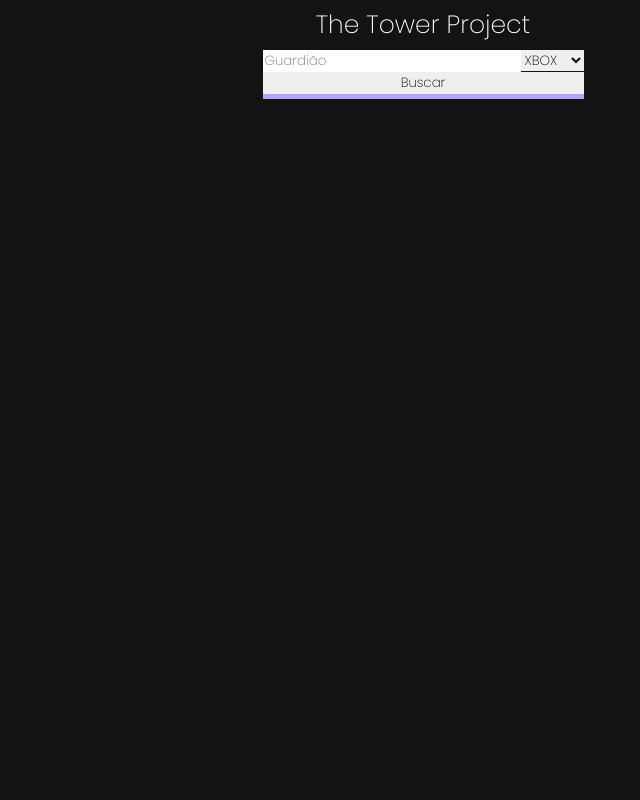
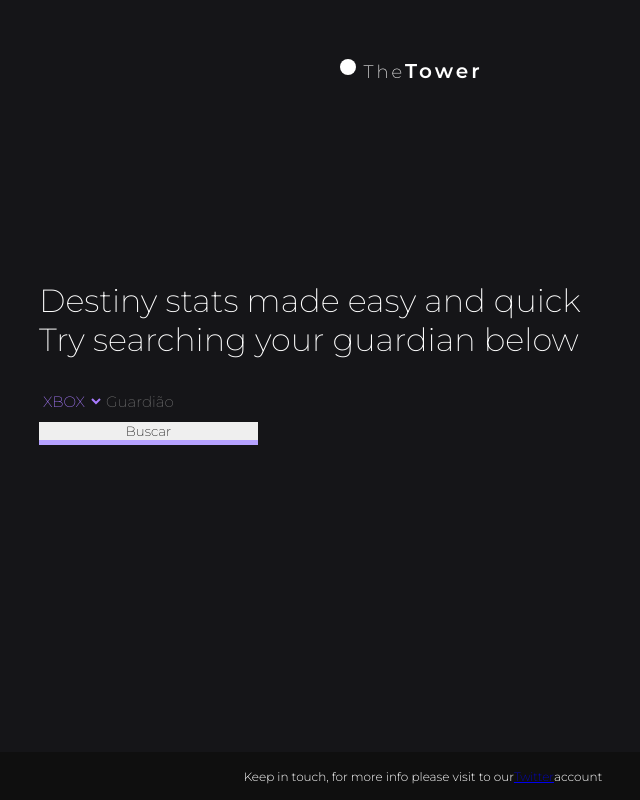
Before and after one commit to marsleite/sd-project-stats, a React (Create React App) app: page / in a window 1280 px wide. Shown: the whole page, without its empty margins (217-857 px from the left). Built offline with nearby package versions, Linux system fonts and the light colour scheme.

Commit message:
Mudança de um monte de coisa

```diff
--- a/src/App.css
+++ b/src/App.css
@@ -8,23 +8,40 @@
     animation: App-logo-spin infinite 20s linear;
   }
 }
-
 .App {
+  height: 100vh;
+}
+.cont {
   display: flex;
   flex-direction: column;
   align-items: center;
   justify-content: center;
+  background-color: #151518;
+  height: 94vh;
 }
+
 .container {
   display: flex;
-  align-items: center;
+  align-items: top;
+  margin-top: -235px;
   justify-content: center;
   font-size: 20px;
-  height: 50px;
+  height: 160px;
   width: 100%;
 }
+.simbolo {
+  position: absolute;
+  background-color: #fff;
+  border-radius: 50%;
+  color: #fff;
+  margin-left: -150px;
+  height: 16px;
+  width: 16px;
+}
 .logo {
-  font-size: 25px;
+  position: relative;
+  font-size: 18px;
+  letter-spacing: 3px;
 }
 .logo a {
   text-decoration: none;
@@ -32,14 +49,20 @@
   transition: 0.2s;
 }
 .logo a:hover {
-  opacity: 0.8;
+  opacity: 0.6;
   transition: .2s;
 }
-
+.logo_negrito {
+  font-size: 20px;
+  font-weight: 600;
+}
+.informacoes {
+  width: 60%;
+  align-items: center;
+  margin-top: 40px;
+}
 .info{
   display: flex;
-  flex-direction: row;
-  justify-content: center;
   font-size: 10px;
   color: white;
 }
@@ -47,26 +70,51 @@
 .App-link {
   color: #61dafb;
 }
-
+.apresentacao {
+  color: #fff;
+}
 
 .menu__left {
   margin-left: 4Opx;
   background-color: lightgreen;
 }
+.labelbusca {
+  font-size: 15px;
+  border: none;
+  color: rgb(169, 123, 255);
+  background-color: transparent;
+  height: 40px;
+  width: 65px;
+}
 .inputbusca {
+  font-size: 15px;
   border: none;
+  color: rgb(169, 123, 255);
+  background-color: transparent;
+  height: 40px;
+  width: 150px;
 }
 .btn_busca {
   border: none;
   width: 100%;
   border-bottom: 5px solid #b6a2ff;
   transition: 0.4s;
+
 }
 .btn_busca:hover {
   border-bottom: 5px solid #683eff;
   transition: 0.4s;
 }
-
+.rodape {
+  display: flex;
+  justify-content: center;
+  align-items: center;
+  color: #fff;
+  font-size: 12px;
+  font-weight: 300;
+  height: 6vh;
+  background-color: #0f0f0f;
+}
 @keyframes App-logo-spin {
   from {
     transform: rotate(0deg);
--- a/src/App.js
+++ b/src/App.js
@@ -5,12 +5,17 @@
 
 function App() {
   return (
-    <div className="App">
+  <div className="App">
+    <div className="cont">
      <Header />
+     <div className="informacoes">
+     <h1 className="apresentacao">Destiny stats made easy and quick <br></br>Try searching your guardian below</h1>
      <div className="info">
       <DestinyLibrary />
-     </div>
+     </div></div>
     </div>
+    <div className="rodape">Keep in touch, for more info please visit to our <a href="#">Twitter</a> account</div>
+  </div>
   );
 }
 
--- a/src/components/Header.jsx
+++ b/src/components/Header.jsx
@@ -4,7 +4,8 @@
   render() {
     return (
       <header className="container">
-        <div className="logo"><a href="#">The Tower Project</a></div>
+        <div className="simbolo"></div>
+        <div className="logo"><a href="#">The</a><a href="#" className="logo_negrito">Tower</a></div>
       </header>
     )
   }
--- a/src/components/SearchBar.jsx
+++ b/src/components/SearchBar.jsx
@@ -13,6 +13,18 @@
       <div>
         <form>
           <label htmlFor="ctl">
+          <label>
+              <select
+                name="selectedConsole"
+                onChange={ onSelectedConsoleChange }
+                value={ selectedConsole }
+                className="labelbusca"
+              >
+                <option value="1">XBOX</option>
+                <option value="2">PSN</option>
+                <option value="3">Steam</option>
+              </select>
+            </label>
             <input
               name="searchText"
               onChange={ onSearchTextChange }
@@ -21,18 +33,6 @@
               placeholder="Guardião"
               className="inputbusca"
             />
-            <label>
-              <select
-                name="selectedConsole"
-                onChange={ onSelectedConsoleChange }
-                value={ selectedConsole }
-                className="inputbusca"
-              >
-                <option value="1">XBOX</option>
-                <option value="2">PSN</option>
-                <option value="3">Steam</option>
-              </select>
-            </label>
           </label>
         </form>
       </div>
--- a/src/index.css
+++ b/src/index.css
@@ -1,13 +1,12 @@
-@import url('https://fonts.googleapis.com/css2?family=Kumbh+Sans:wght@300;400;700&family=Lato:ital,wght@0,100;0,300;0,400;0,700;1,300&family=Poppins:ital,wght@0,100;0,200;0,300;1,100;1,400&display=swap');
-@import url('https://fonts.googleapis.com/css2?family=Kumbh+Sans:wght@300;400;700&family=Lato:ital,wght@0,100;0,300;0,400;0,700;1,300&display=swap');
+@import url('https://fonts.googleapis.com/css2?family=Montserrat:wght@100;200;300;400;500;600;700;800&display=swap');
 * {
-  font-family: 'Poppins', sans-serif;
+  font-family: 'Montserrat', sans-serif;
   font-weight: 200;
 }
 
 body {
   margin: 0;
-  background: #131313;
+  background: #16121f;
   -webkit-font-smoothing: antialiased;
   -moz-osx-font-smoothing: grayscale;
 }
```
